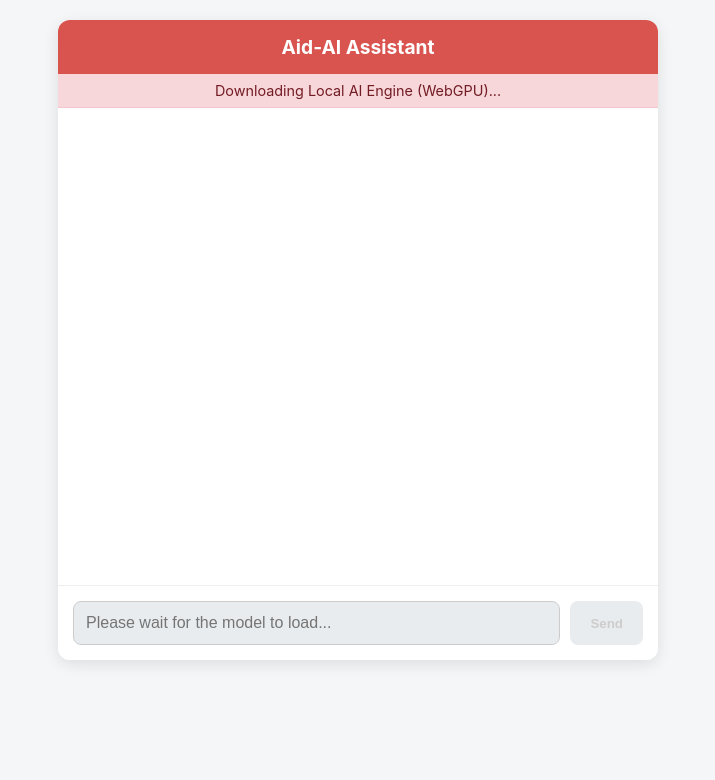
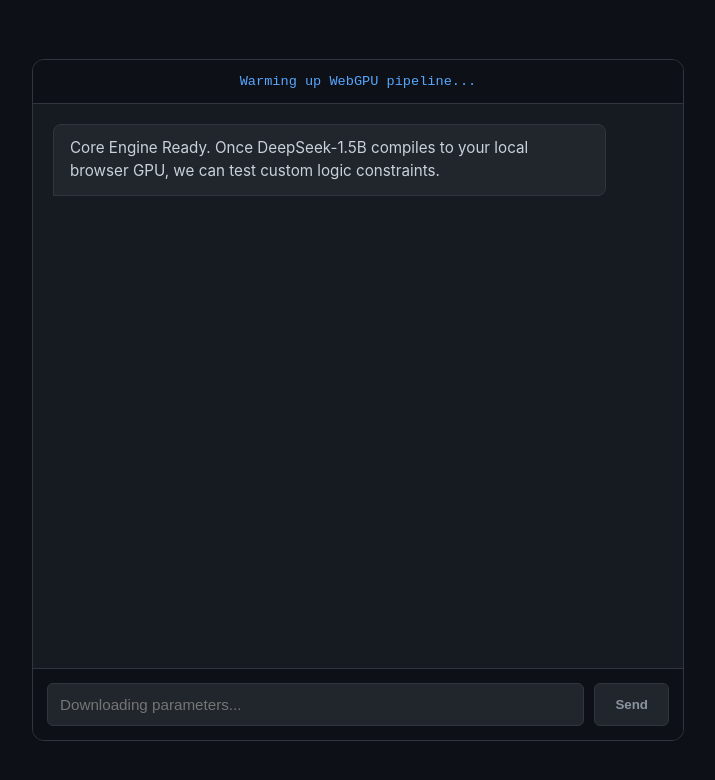
Before and after one commit to mayaisabot/AIDai-core, a plain HTML site: page index.html in a window 1280 px wide. Shown: the whole page, without its empty margins (282-997 px from the left). Drawn offline with Linux system fonts and the light colour scheme.

Commit message:
index.html

```diff
--- a/index.html
+++ b/index.html
@@ -3,37 +3,35 @@
 <head>
     <meta charset="UTF-8">
     <meta name="viewport" content="width=device-width, initial-scale=1.0">
-    <title>Aid-AI - Local First Aid Assistant</title>
+    <title>BandAI Edge Studio</title>
     <style>
-        body { font-family: -apple-system, BlinkMacSystemFont, "Segoe UI", Roboto, sans-serif; background-color: #f4f6f8; margin: 0; padding: 20px; display: flex; flex-direction: column; align-items: center; }
-        .chat-container { width: 100%; max-width: 600px; background: white; border-radius: 12px; box-shadow: 0 4px 15px rgba(0,0,0,0.1); display: flex; flex-direction: column; height: 80vh; overflow: hidden; }
-        .header { background: #d9534f; color: white; padding: 15px; font-weight: bold; text-align: center; font-size: 1.2rem; }
-        .status { background: #f8d7da; color: #721c24; text-align: center; padding: 8px; font-size: 0.9rem; border-bottom: 1px solid #f5c6cb; }
-        .chat-box { flex: 1; padding: 20px; overflow-y: auto; display: flex; flex-direction: column; gap: 12px; }
-        .bubble { max-width: 80%; padding: 12px 16px; border-radius: 18px; font-size: 0.95rem; line-height: 1.4; word-wrap: break-word; }
-        .user-bubble { background: #007bff; color: white; align-self: flex-end; border-bottom-right-radius: 4px; }
-        .ai-bubble { background: #e9ecef; color: #333; align-self: flex-start; border-bottom-left-radius: 4px; white-space: pre-wrap; }
-        .input-area { display: flex; padding: 15px; border-top: 1px solid #eee; background: #fff; gap: 10px; }
-        input { flex: 1; padding: 12px; border: 1px solid #ccc; border-radius: 8px; font-size: 1rem; outline: none; }
-        button { background: #d9534f; color: white; border: none; padding: 0 20px; border-radius: 8px; font-weight: bold; cursor: pointer; transition: background 0.2s; }
-        button:hover { background: #c9302c; }
-        button:disabled, input:disabled { background: #e9ecef; color: #ccc; cursor: not-allowed; }
+        body { font-family: -apple-system, system-ui, sans-serif; background-color: #0d1117; color: #c9d1d9; margin: 0; display: flex; justify-content: center; align-items: center; height: 100vh; }
+        .window-frame { width: 100%; max-width: 650px; height: 85vh; background: #161b22; border-radius: 12px; display: flex; flex-direction: column; overflow: hidden; border: 1px solid #30363d; }
+        .status-header { padding: 14px; background: #0d1117; text-align: center; font-size: 0.85rem; color: #58a6ff; border-bottom: 1px solid #30363d; font-family: monospace; }
+        .chat-area { flex: 1; padding: 20px; overflow-y: auto; display: flex; flex-direction: column; gap: 14px; }
+        .bubble { padding: 12px 16px; border-radius: 8px; max-width: 85%; line-height: 1.5; font-size: 0.95rem; }
+        .user-bubble { background: #1f6feb; color: white; align-self: flex-end; border-bottom-right-radius: 0; }
+        .ai-bubble { background: #21262d; color: #c9d1d9; align-self: flex-start; border-bottom-left-radius: 0; border: 1px solid #30363d; }
+        .control-bar { display: flex; padding: 14px; background: #0d1117; gap: 10px; border-top: 1px solid #30363d; }
+        input { flex: 1; background: #21262d; border: 1px solid #30363d; padding: 12px; border-radius: 6px; color: white; outline: none; font-size: 0.95rem; }
+        input:focus { border-color: #58a6ff; }
+        button { background: #238636; color: white; border: none; padding: 0 20px; border-radius: 6px; font-weight: bold; cursor: pointer; transition: background 0.2s; }
+        button:disabled { background: #21262d; color: #8b949e; cursor: not-allowed; border: 1px solid #30363d; }
     </style>
+    <script type="module" src="./app.js"></script>
 </head>
 <body>
 
-    <div class="chat-container">
-        <div class="header">Aid-AI Assistant</div>
-        <div id="progressTrack" class="status">Downloading Local AI Engine (WebGPU)...</div>
-        <div id="screenOutput" class="chat-box"></div>
-
-        <div class="input-area">
-            <input type="text" id="userText" placeholder="Please wait for the model to load..." disabled>
-            <button id="sendAction" disabled>Send</button>
-        </div>
+<div class="window-frame">
+    <div class="status-header" id="progressTrack">Warming up WebGPU pipeline...</div>
+    <div class="chat-area" id="screenOutput">
+        <div class="bubble ai-bubble">Core Engine Ready. Once DeepSeek-1.5B compiles to your local browser GPU, we can test custom logic constraints.</div>
     </div>
-
-    <script type="module" src="app.js"></script>
+    <div class="control-bar">
+        <input type="text" id="userText" placeholder="Downloading parameters..." disabled>
+        <button id="sendAction" disabled>Send</button>
+    </div>
+</div>
 
 </body>
 </html>
```
